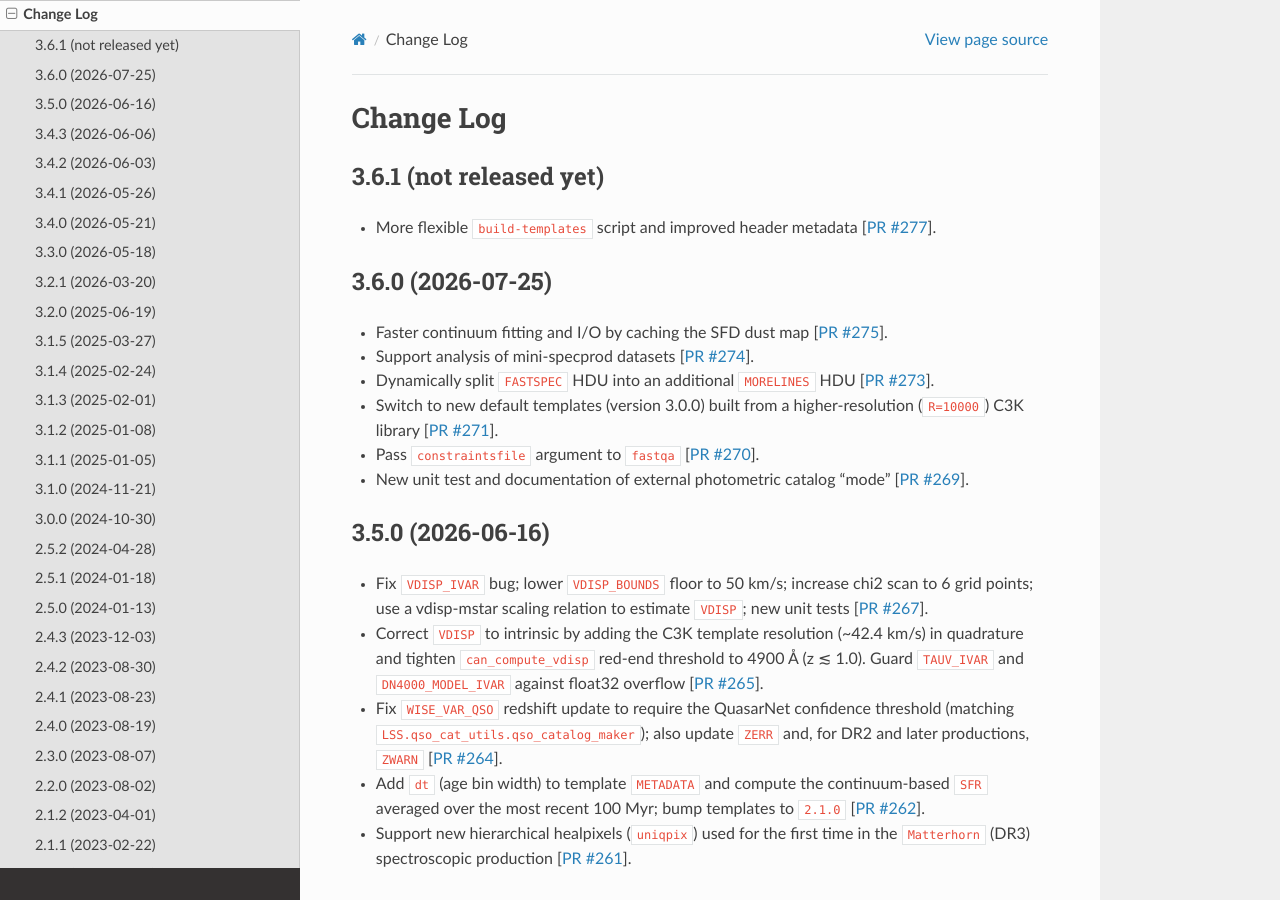
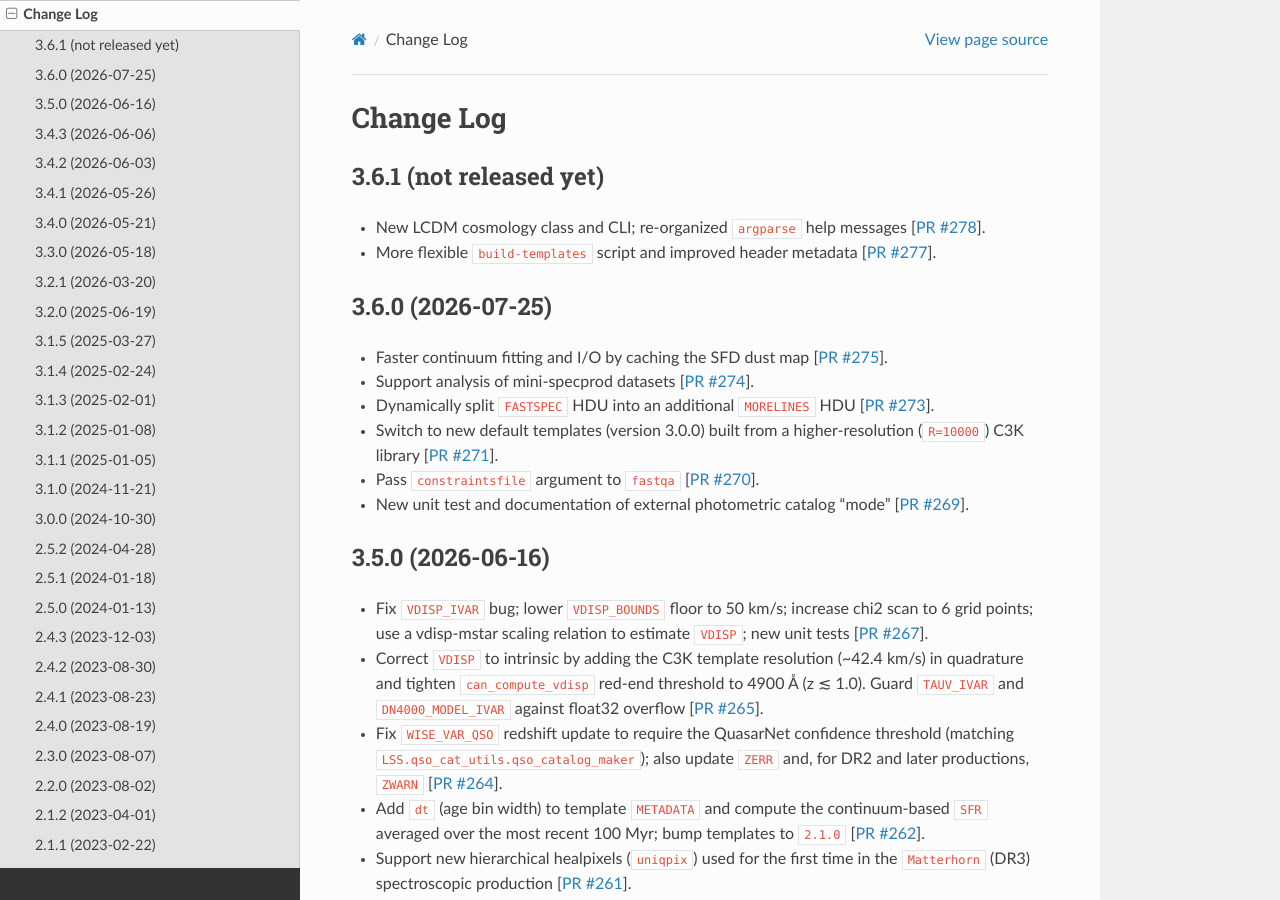
Before and after one commit to desihub/fastspecfit, a Sphinx documentation site: the page built from doc/changes.rst, in a window 1280 px wide and 900 px high. Built offline with Sphinx 7.4.7 and the Read the Docs theme 3.1.0, drawn with Linux system fonts in a browser that asks for light colours; the version number could not be read and is left out.

Commit message:
update change log [ci skip]

```diff
--- a/doc/changes.rst
+++ b/doc/changes.rst
@@ -5,9 +5,12 @@ Change Log
 3.6.1 (not released yet)
 ------------------------
 
+* New LCDM cosmology class and CLI; re-organized ``argparse`` help
+  messages [`PR #278`_].
 * More flexible ``build-templates`` script and improved header
   metadata [`PR #277`_].
 
+.. _`PR #278`: https://github.com/desihub/fastspecfit/pull/278
 .. _`PR #277`: https://github.com/desihub/fastspecfit/pull/277
 
 3.6.0 (2026-07-25)
```
